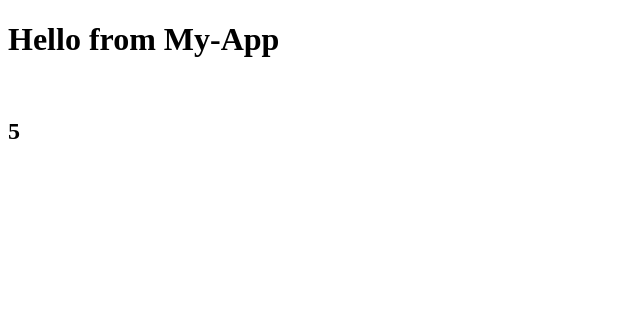
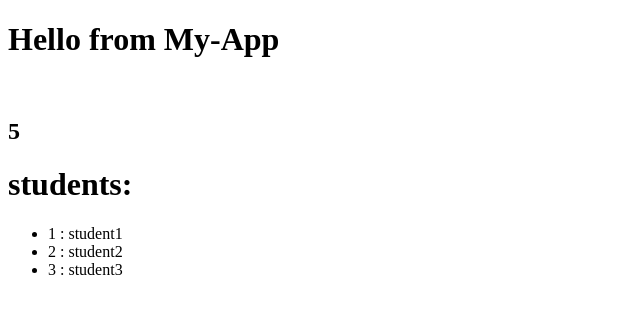
Before and after one commit to Leah2458git/Angular, an Angular app: page / in a window 1280 px wide. Shown: the top 314 px of the page, without its empty margins (0-640 px from the left). Built offline with nearby package versions, Linux system fonts and the light colour scheme.

Commit message:
show student list

```diff
--- a/angular.json
+++ b/angular.json
@@ -12,7 +12,7 @@
       },
       "root": "",
       "sourceRoot": "src",
-      "prefix": "app",
+      "prefix": "",
       "architect": {
         "build": {
           "builder": "@angular-devkit/build-angular:browser",
--- a/src/app/app.component.html
+++ b/src/app/app.component.html
@@ -1,3 +1,5 @@
 <h1>{{title}}</h1>
 <br/>
 <h2>{{x}}</h2>
+
+<student-list></student-list>
--- a/src/app/app.module.ts
+++ b/src/app/app.module.ts
@@ -1,9 +1,10 @@
 import { NgModule } from "@angular/core";
 import { BrowserModule } from "@angular/platform-browser";
 import { AppComponent } from "./app.component";
+import { StudentListComponent } from './student-list/student-list.component';
 
 @NgModule({
-    declarations:[AppComponent],
+    declarations:[AppComponent, StudentListComponent],
     imports:[BrowserModule],
     bootstrap:[AppComponent]
 
--- /dev/null
+++ b/src/app/student-list/student-list.component.html
@@ -0,0 +1,6 @@
+<h1>students:</h1>
+<ul>
+    <li *ngFor = "let student of students">
+        {{student.id}} : {{student.name}}
+    </li>
+</ul>
--- /dev/null
+++ b/src/app/student-list/student-list.component.ts
@@ -0,0 +1,11 @@
+import { Component } from '@angular/core';
+import { Student } from '../student.model';
+
+@Component({
+  selector: 'student-list',
+  templateUrl: './student-list.component.html'
+})
+export class StudentListComponent {
+
+    students:Student[]=[{id:1,name:"student1"},{id:2,name:"student2"},{id:3,name:"student3"}]
+}
--- /dev/null
+++ b/src/app/student.model.ts
@@ -0,0 +1,5 @@
+export class Student{
+    id!:number ;
+    name!:string;
+
+}
```
Also changed, not shown: src/app/app.component.scss (deleted), 1 other file (tests, documents, lock files or other folders).
